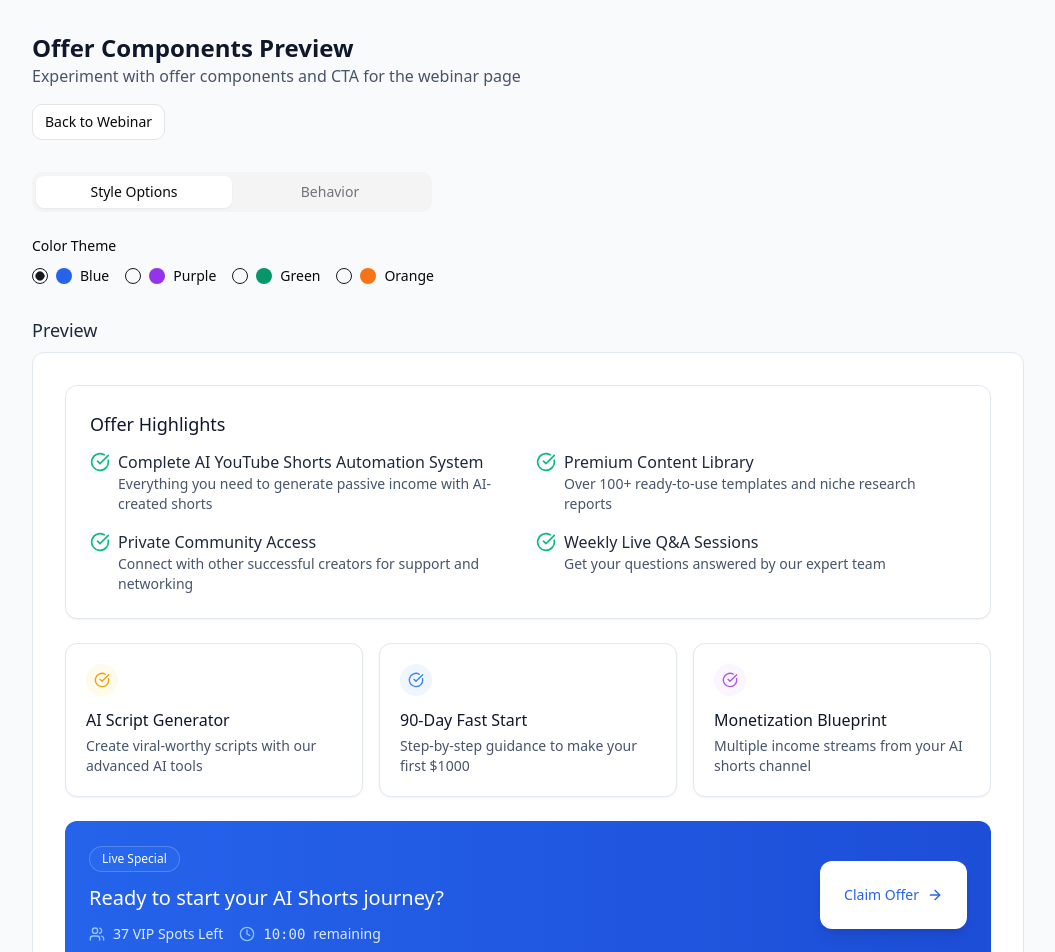
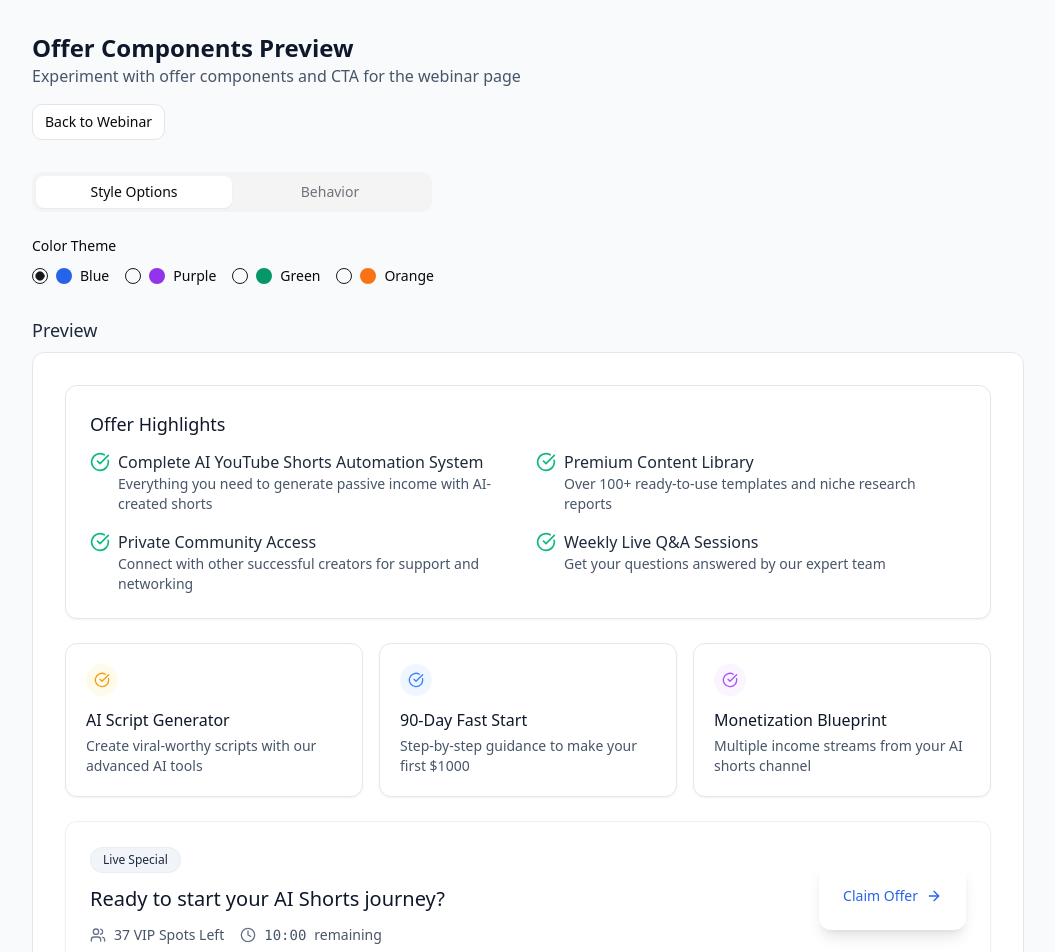
Before and after one commit to AvoCodes/youtubeportal, a React (Vite) app: page /cta-preview in a window 1280 px wide. Shown: the top 952 px of the page, without its empty margins (112-1167 px from the left). Built offline with nearby package versions, Linux system fonts and the light colour scheme.

Commit message:
Refactor CTA section styling
Update styling of the CTA section at the bottom to match the rest of the section's translucent style.  Remove the blue background.

```diff
--- a/src/pages/CTAPreview.tsx
+++ b/src/pages/CTAPreview.tsx
@@ -1,4 +1,3 @@
-
 import React, { useState } from 'react';
 import { Clock, Users, CheckCircle } from 'lucide-react';
 import CTAButton from '../components/CTAButton';
@@ -98,20 +97,20 @@ const CTAPreview = () => {
           </div>
         </div>
 
-        <div className={`${baseClass} rounded-xl p-5 sm:p-6`}>
+        <div className="bg-white/80 backdrop-blur-md rounded-xl p-5 sm:p-6 border border-slate-200/60 shadow-sm">
           <div className="max-w-4xl mx-auto flex flex-col sm:flex-row items-center justify-between gap-4 sm:gap-6">
             <div className="space-y-2 sm:space-y-3 text-center sm:text-left">
-              <div className="inline-block bg-blue-500/20 text-white text-xs font-medium px-3 py-1 rounded-full border border-white/20">
+              <div className="inline-block bg-slate-100 text-slate-800 text-xs font-medium px-3 py-1 rounded-full border border-slate-200/60">
                 Live Special
               </div>
-              <h3 className="text-white font-medium text-lg sm:text-xl">Ready to start your AI Shorts journey?</h3>
-              <div className="flex flex-col sm:flex-row sm:items-center gap-2 sm:gap-4 text-blue-100 text-sm justify-center sm:justify-start">
+              <h3 className="text-slate-900 font-medium text-lg sm:text-xl">Ready to start your AI Shorts journey?</h3>
+              <div className="flex flex-col sm:flex-row sm:items-center gap-2 sm:gap-4 text-slate-600 text-sm justify-center sm:justify-start">
                 <p className="flex items-center gap-2 justify-center sm:justify-start">
-                  <Users className="w-4 h-4 text-blue-300" />
+                  <Users className="w-4 h-4 text-slate-500" />
                   <span>{seatsRemaining} VIP Spots Left</span>
                 </p>
                 <p className="flex items-center gap-2 justify-center sm:justify-start">
-                  <Clock className="w-4 h-4 text-blue-300" />
+                  <Clock className="w-4 h-4 text-slate-500" />
                   <span className="font-mono">{formatCountdown(countdown)}</span>
                   <span>remaining</span>
                 </p>
```
